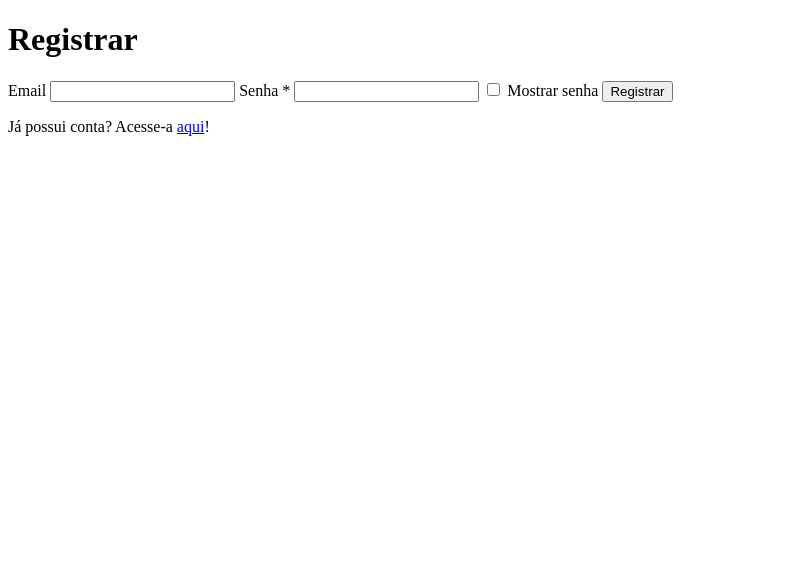
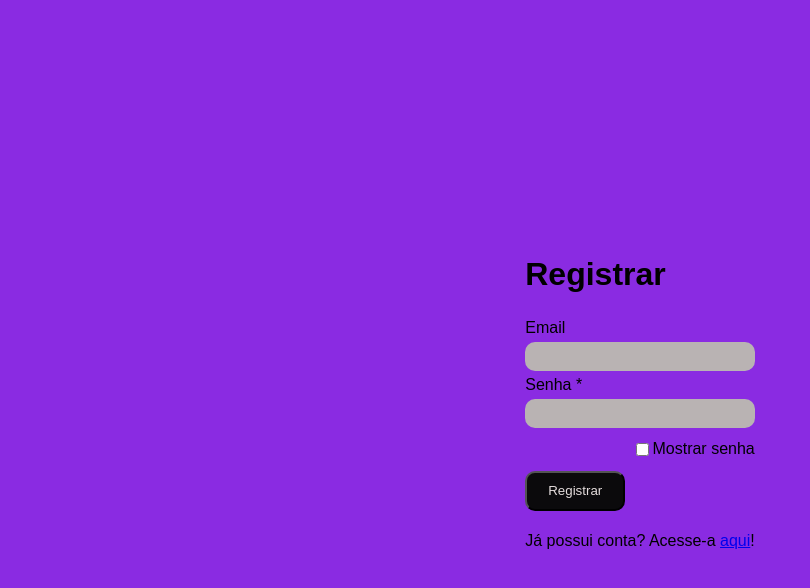
Before and after one commit to CaiolucasOdev/get-users, a plain HTML site: page client/src/pages/register.html in a window 1280 px wide. Shown: the whole page, without its empty margins (0-810 px from the left). Drawn offline with Linux system fonts and the light colour scheme.

Commit message:
feat: adcionar estilos a pagina de registro

```diff
--- a/client/src/pages/register.html
+++ b/client/src/pages/register.html
@@ -1,6 +1,7 @@
 <!DOCTYPE html>
 <html lang="pt-br">
 <head>
+    <link rel="stylesheet" href="../style/register.css">
     <meta charset="UTF-8">
     <meta name="viewport" content="width=device-width, initial-scale=1.0">
     <title>Registrar</title>
@@ -14,8 +15,10 @@
             <input type="email" name="" id=""  />
             <label for="senha">Senha *</label>
             <input type="password" name="senha" id=""  />
+            <span class="check">
             <input type="checkbox" name="mostrar" id="" />
             <label for="mostrar" id="placa">Mostrar senha</label>
+            </span>
             <button>Registrar</button>
 
             <p>Já possui conta? Acesse-a <a href="./login.html">aqui</a>!</p>
--- /dev/null
+++ b/client/src/style/register.css
@@ -0,0 +1,46 @@
+body {
+    font-family: Arial, Helvetica, sans-serif;
+    padding: 0;
+    margin: 0;
+    background-color: blueviolet;
+
+}
+
+main {
+    height: 100vh;
+    width: 100%;
+    display: flex;
+    justify-content: center;
+    align-items: center;
+    flex-direction: column;
+}
+
+main form {
+    display: flex;
+    justify-content: center;
+    flex-direction: column;
+    gap: 5px
+}
+
+main form input {
+    border-radius: 10px;
+    height: 27px;
+    border: none;
+    background-color: rgb(185, 179, 179);
+    font-family: 'Segoe UI', Tahoma, Geneva, Verdana, sans-serif;
+}
+
+main form span.check {
+    display: flex;
+    align-items: center;
+    justify-content: flex-end;
+}
+
+main button {
+    height: 40px;
+    width: 100px;
+    background-color:rgb(11, 10, 12);
+    color: rgb(228, 220, 220);
+    border-radius: 10px;
+    margin-top: 0;
+}
```
